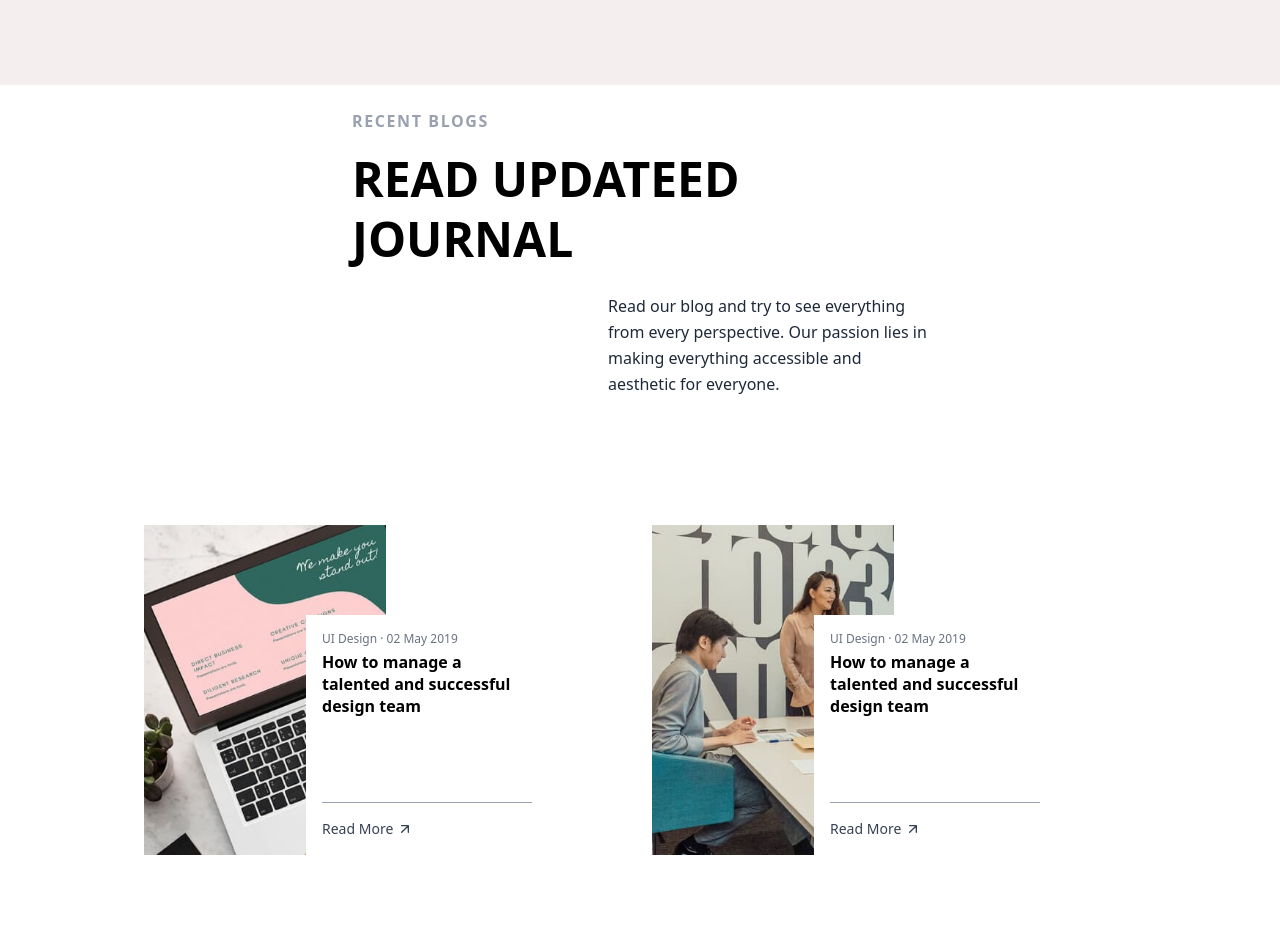
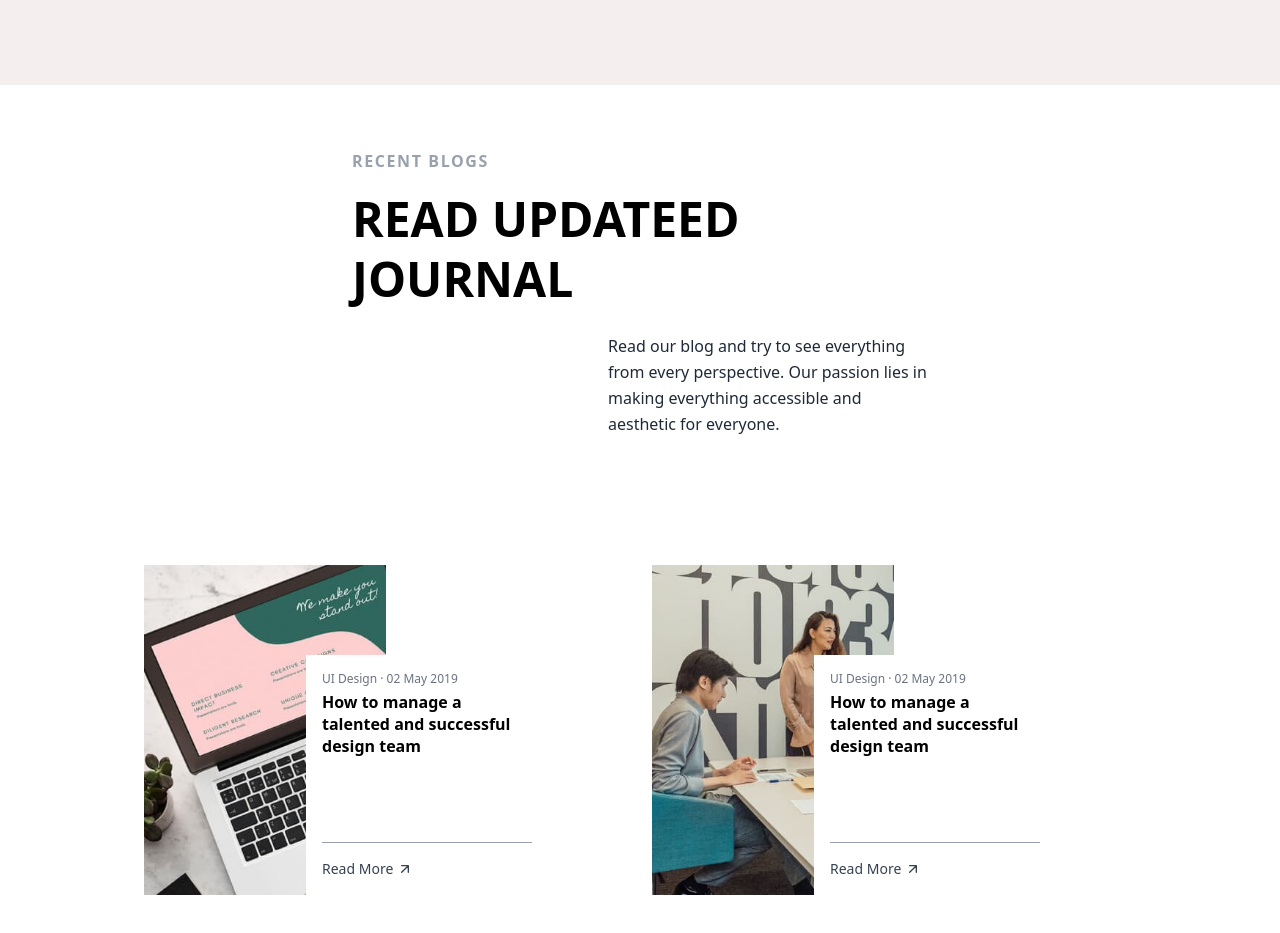
Before and after one commit to hrid1/astro-stdio, a React (Vite) app: page / in a window 1280 px wide. Shown: the part 4295-5228 px from the top of the page. Before the commit the page ends 5198 px from the top, so only its background shows below. Built offline with nearby package versions, Linux system fonts and the light colour scheme.

Commit message:
About section Done

```diff
--- a/src/components/Blog/Blog.jsx
+++ b/src/components/Blog/Blog.jsx
@@ -3,7 +3,7 @@ import blog2 from "../../assets/blog/blog2.jpg";
 
 const Blog = () => {
   return (
-    <section>
+    <section className="my-6 md:my-16">
       {/* top */}
       <div>
         <div className="max-w-xl mx-auto my-6">
```
